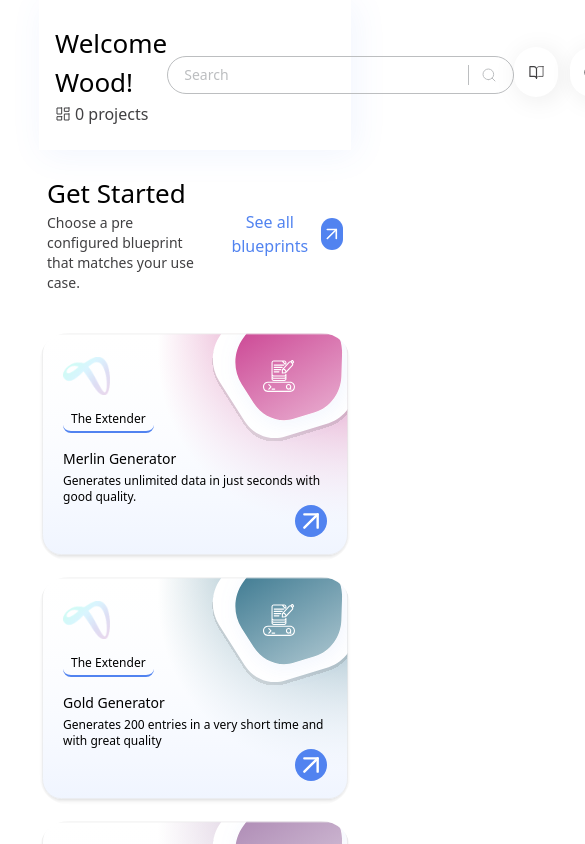
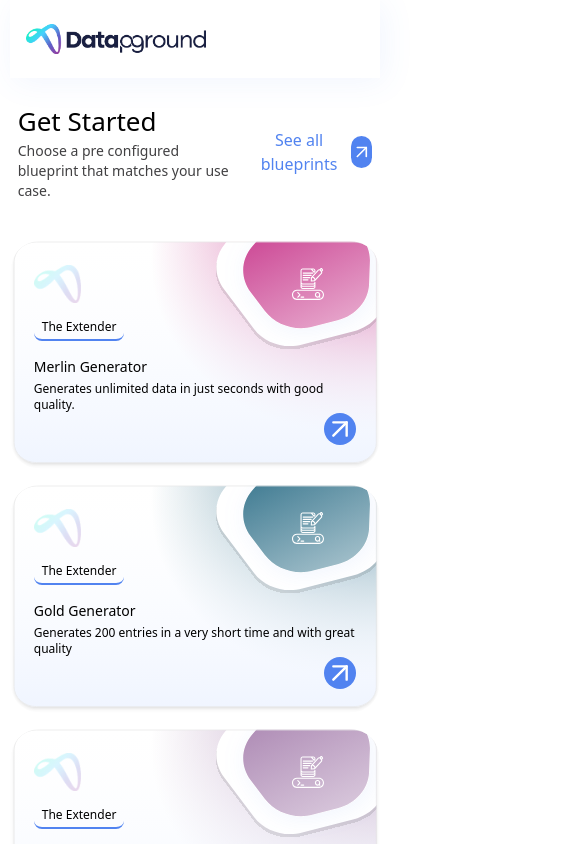
Before and after one commit to bryanlr96/cbit-clone, a React (Vite) app: page / in a window 390 px wide. Shown: the top 844 px of the page, 585 px wide, since content can reach past the window. Built offline with nearby package versions, Linux system fonts and the light colour scheme; a web font is replaced by a local one.

Commit message:
haciendo responsive el header

```diff
--- a/src/components/Header.tsx
+++ b/src/components/Header.tsx
@@ -7,9 +7,17 @@
     const [count, setCount] = useState(0)
     const link = useActiveLink()
     return (
+
         <header className="px-4 py-6 shadow-[4px_4px_32px_0px_#5183f014] flex items-center justify-between sticky top-0 bg-white">
+            <a href="#" className="lg:hidden">
+                <img src="./Logo.png" alt="logo" className="w-[180px]" />
+            </a>
+
+            <button>
+                <i className='icon-connections text-[26px] font-medium'/>
+            </button>
             {location.pathname === '/' ? (
-                <div>
+                <div className='hidden lg:flex flex-col'>
                     <h2 className="text-[26px] font-medium">Welcome Wood!</h2>
                     <span className="text-[#414042] flex items-center gap-1">
                         <svg viewBox="0 0 16 16" fill="none" xmlns="http://www.w3.org/2000/svg" className="w-[16px] h-[16px] stroke-[#414042] ">
@@ -20,12 +28,12 @@
                     </span>
                 </div>
             ) : (
-                <h2 className='text-[26px] font-medium'> <i className={link?.icon}/> {link?.title}</h2>
+                <h2 className='hidden lg:flex text-[26px] font-medium'> <i className={link?.icon} /> {link?.title}</h2>
             )}
 
 
             {location.pathname === '/' && (
-                <form className='border-[#BCBEC0] border  rounded-[40px] flex pr-4 py-2'>
+                <form className='hidden border-[#BCBEC0] border  rounded-[40px] lg:flex pr-4 py-2'>
                     <input type="text" id="search" name="search" className="outline-none  w-[300px] pl-4  text-[#BCBEC0] text-sm placeholder:text-[#BCBEC0]" placeholder='Search' />
                     <button className='border-l-1 border-[#BCBEC0] pl-3 flex items-center cursor-pointer'>
                         <svg viewBox="0 0 16 16" fill="none" xmlns="http://www.w3.org/2000/svg" className="stroke-[#BCBEC0] w-[16px] h-[16px]"><path d="M7.33333 12.6667C10.2789 12.6667 12.6667 10.2789 12.6667 7.33333C12.6667 4.38781 10.2789 2 7.33333 2C4.38781 2 2 4.38781 2 7.33333C2 10.2789 4.38781 12.6667 7.33333 12.6667Z" stroke="#BCBEC0" stroke-linecap="round" stroke-linejoin="round"></path><path d="M13.9996 13.9996L11.0996 11.0996" stroke="#BCBEC0" stroke-linecap="round" stroke-linejoin="round"></path></svg>
@@ -34,7 +42,7 @@
             )}
 
 
-            <div className=" flex gap-3">
+            <div className="hidden lg:flex gap-3">
                 <button className="p-3 rounded-full bg-white shadow-[3.33px_3.33px_26.67px_0px_#00000014] w-[50px] h-[50px] flex items-center justify-center cursor-pointer">
                     <svg viewBox="0 0 18 18" fill="none" xmlns="http://www.w3.org/2000/svg" className="w-[17px] h-[17px] stroke-[#414042] ">
                         <path d="M2.05664 2.75H6.22331C6.96002 2.75 7.66656 3.04266 8.18749 3.56359C8.70843 4.08453 9.00108 4.79107 9.00108 5.52778V15.25C9.00108 14.6975 8.78159 14.1676 8.39089 13.7769C8.00019 13.3862 7.47029 13.1667 6.91775 13.1667H2.05664V2.75Z" strokeWidth="1.25" strokeLinecap="round" strokeLinejoin="round"></path><path d="M15.9444 2.75H11.7778C11.0411 2.75 10.3345 3.04266 9.81359 3.56359C9.29266 4.08453 9 4.79107 9 5.52778V15.25C9 14.6975 9.21949 14.1676 9.61019 13.7769C10.0009 13.3862 10.5308 13.1667 11.0833 13.1667H15.9444V2.75Z" strokeWidth="0.833333" strokeLinecap="round" strokeLinejoin="round" />
--- a/src/components/Layout.tsx
+++ b/src/components/Layout.tsx
@@ -11,7 +11,7 @@
   return (
     <div className="flex">
       <NavBar />
-      <div className="w-[80%] mx-auto flex flex-col">
+      <div className="w-[95%] lg:w-[80%] mx-auto flex flex-col">
         <Header />
         <Outlet />
         <Footer />
```
